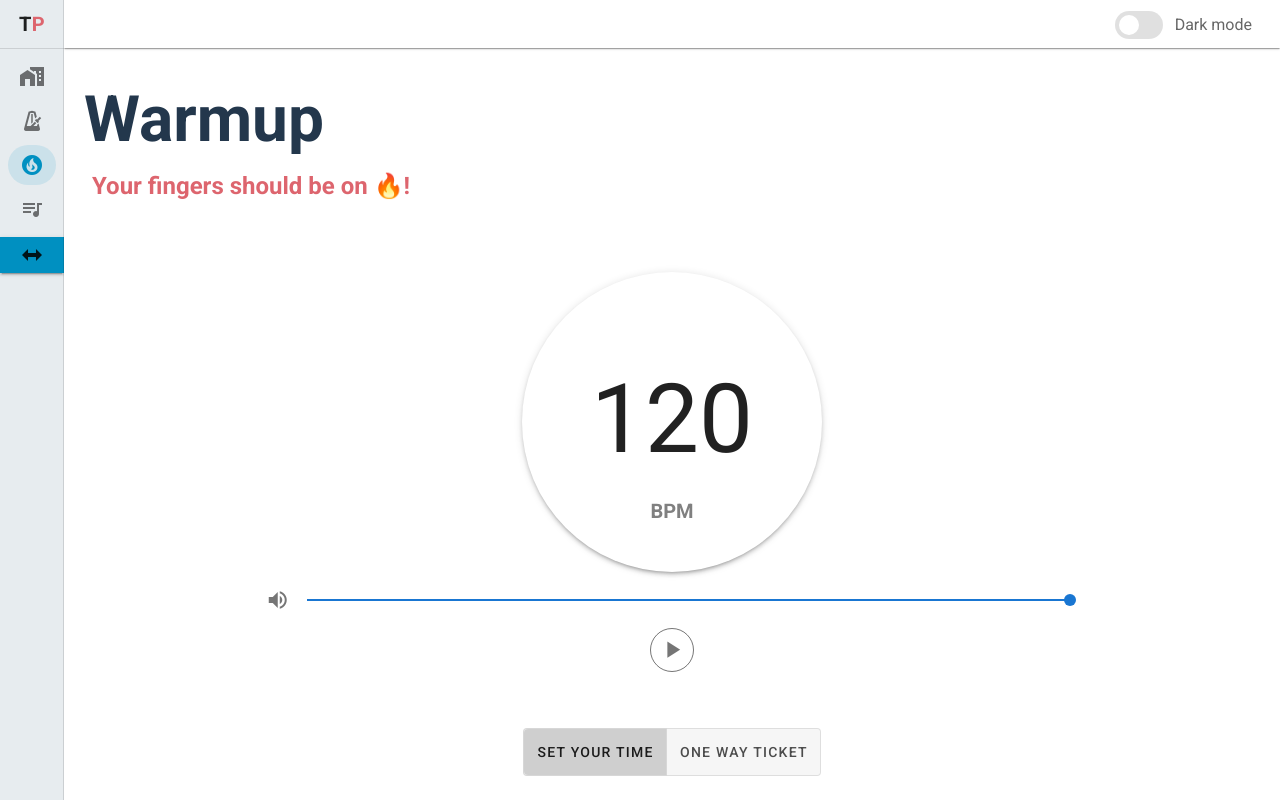
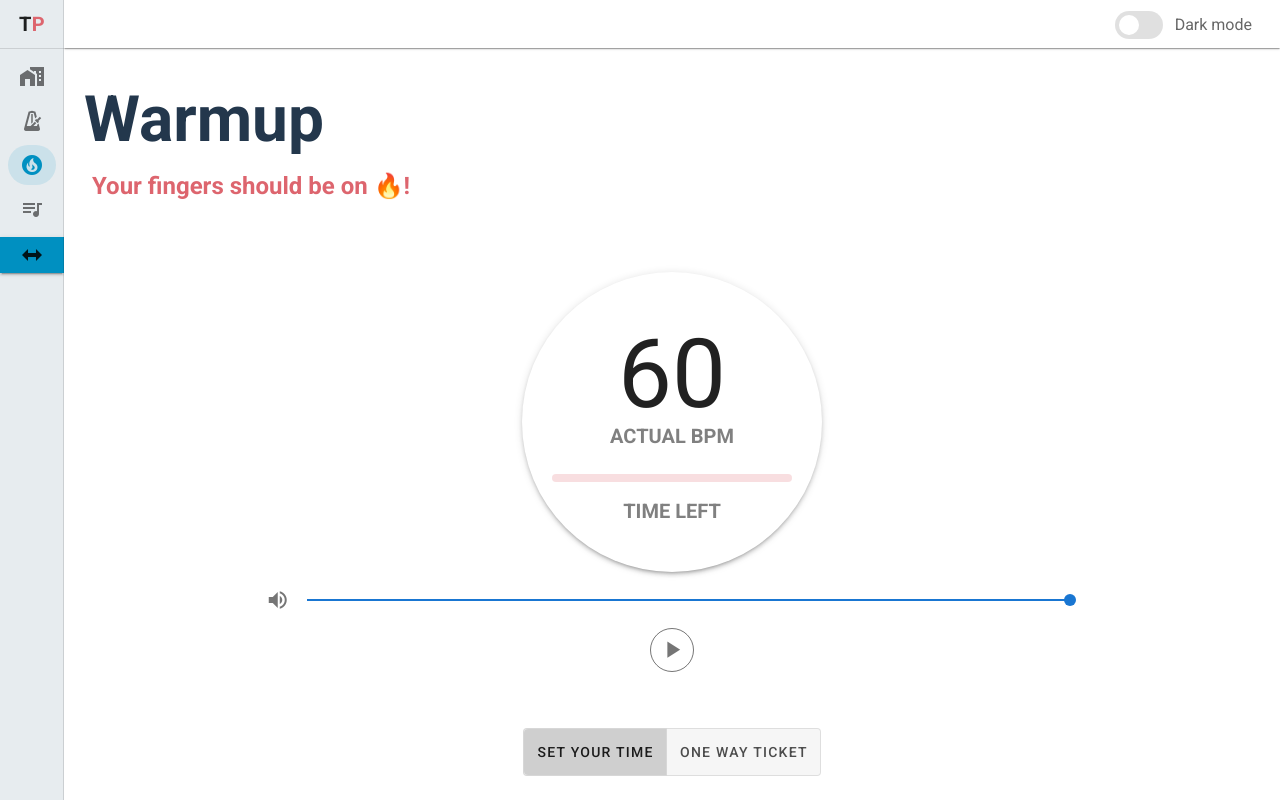
Before and after one commit to schier-jonasz/tappad, a Vue app in the folder tappad.web/: page /#/warmup in a window 1280 px wide. Shown: the top 802 px of the page. Built offline with nearby package versions, Linux system fonts and the light colour scheme.

Commit message:
warmup timer bar

```diff
--- /dev/null
+++ b/tappad.web/src/views/Warmup/constants.js
@@ -0,0 +1,4 @@
+export const SELECTED_OPTION = {
+    TIME: 'time',
+    INFINITY: 'infinity'
+};
--- a/tappad.web/src/views/Warmup/index.vue
+++ b/tappad.web/src/views/Warmup/index.vue
@@ -19,8 +19,22 @@
         <v-card
           elevation="3"
           class="beat rounded-circle">
-          <p class="beat__value">120</p>
-          <p class="beat__bpm">BPM</p>
+          <p class="beat__value">{{ rangeBpm[0] }}</p>
+          <p class="beat__bpm">actual bpm</p>
+          <div
+            class="beat__time-bar"
+            data-style="smooth"
+            >
+            <div
+              class="beat__time-bar--in"
+              v-if="isPlaying"
+              :style="{
+              animationDuration: animationDuration
+              }"
+              :key="animationTrigger">
+            </div>
+          </div>
+          <p class="beat__time">TIME LEFT</p>
         </v-card>
       </v-col>
       <!-- End Metronome circle -->
@@ -45,8 +59,7 @@
           large
           :color="colors.red"
           @click="playStopMetronome()">
-          <v-icon v-if="!isPlaying">mdi-play</v-icon>
-          <v-icon v-else>mdi-pause</v-icon>
+          <v-icon>{{ isPlaying ? 'mdi-pause' : 'mdi-play' }}</v-icon>
         </v-btn>
       </v-col>
       <!-- End start/stop button -->
@@ -126,7 +139,8 @@
                 small
                 :color="colors.blue"
                 style="color: white"
-                @click="warmupTime -= 5"
+                :disabled="warmupTime == 1 ? true : false"
+                @click="warmupTime--"
               >
                 <v-icon>
                   mdi-minus
@@ -144,7 +158,8 @@
                 small
                 :color="colors.blue"
                 style="color: white"
-                @click="warmupTime += 5"
+                :disabled="warmupTime == 120 ? true : false"
+                @click="warmupTime++"
               >
                 <v-icon>
                   mdi-plus
@@ -164,6 +179,7 @@
                 small
                 :color="colors.blue"
                 style="color: white"
+                :disabled="warmupStep == 1 ? true : false"
                 @click="warmupStep--"
               >
                 <v-icon>
@@ -182,6 +198,7 @@
                 small
                 :color="colors.blue"
                 style="color: white"
+                :disabled="warmupStep == 50 ? true : false"
                 @click="warmupStep++"
               >
                 <v-icon>
@@ -208,6 +225,7 @@
                 small
                 :color="colors.blue"
                 style="color: white"
+                :disabled="speedTime == 1 ? true : false"
                 @click="speedTime--"
               >
                 <v-icon>
@@ -246,6 +264,7 @@
                 small
                 :color="colors.blue"
                 style="color: white"
+                :disabled="bpmStep == 1 ? true : false"
                 @click="bpmStep--"
               >
                 <v-icon>
@@ -264,6 +283,7 @@
                 small
                 :color="colors.blue"
                 style="color: white"
+                :disabled="bpmStep == 599 ? true : false"
                 @click="bpmStep++"
               >
                 <v-icon>
@@ -283,6 +303,7 @@
 <script>
  import colors from '@/assets/styles/_colors.scss';
 import { sounds } from '@/assets/js/exportSounds';
+import { SELECTED_OPTION } from "./constants";
 import * as Tone from "tone";
 
 export default {
@@ -295,16 +316,21 @@ export default {
     maxBpm: 600,
     rangeBpm: [60, 120],
     satisfactionEmojis: ['👍', '😉','👌','😏','💪','👏','🤨','😶','😮','😲','😨','🤯','🔥'],
-    speedTime: 10,
+    speedTime: 2,
     bpmStep: 20,
-    warmupTime: 30,
+    warmupTime: 5,
     warmupStep: 5,
+    calculatedBpmStep: 0,
+    calculatedTimeStep: 0,
+    countStep: 0,
+    timeCheck: 0,
     sounds,
     tone: Tone,
     transport: Tone.Transport,
     regularTap: null,
     setPlayerVolume: 100,
     time: 0,
+    animationTrigger: false,
   }),
   components: {
   },
@@ -314,9 +340,7 @@ export default {
       this.isPlaying ? this.start() : this.stop();
     },
     start() {
-      this.transport.bpm.value = 100;
-
-      console.log(this.transport.bpm);
+      this.transport.bpm.value = this.rangeBpm[0];
 
       this.createAudioPlayers(this.sounds[5].path);
       this.toneLoop = this.createToneLoop();
@@ -337,34 +361,66 @@ export default {
     },
     createToneLoop() {
       // this.regularTap = new Tone.Player(this.sounds[5].path).toDestination();
-
-      const loop = new Tone.Loop((time) => {
-          this.regularTap.start(time);
-          console.log(time);
-          this.time = time;
-      });
-      return loop;
+      this.calculateBpmStep();
+      this.calculateTimeStep();
+      this.timeCheck = this.calculatedTimeStep;
+      if (this.selectedOption === SELECTED_OPTION.TIME) {
+        return new Tone.Loop((time) => {
+        if (time > this.timeCheck) {
+          this.countStep += 1;
+          this.timeCheck += this.calculatedTimeStep;
+          if (this.countStep < this.warmupStep) {
+            this.$set(this.rangeBpm, 0, this.rangeBpm[0] += this.calculatedBpmStep);
+            this.startTimer();
+          } else {
+            this.stop();
+            this.countStep = 0;
+          }
+        }
+        this.regularTap.start(time);
+        });
+      } else {
+        this.calculatedTimeStep = this.speedTimeToSeconds();
+        this.timeCheck = this.calculatedTimeStep;
+        return new Tone.Loop((time) => {
+        if (time > this.timeCheck && (this.rangeBpm[0] + this.bpmStep) <= this.rangeBpm[1]) {
+          this.timeCheck += this.calculatedTimeStep;
+          this.$set(this.rangeBpm, 0, this.rangeBpm[0] += this.bpmStep);
+          this.startTimer();
+        }
+        this.regularTap.start(time);
+        });
+      }
     },
     createAudioPlayers(regularTapPath) {
       this.regularTap = new Tone.Player(regularTapPath).toDestination();
       this.regularTap.volume.input.value = this.setPlayerVolume / 100;
     },
+    calculateBpmStep() {
+      this.calculatedBpmStep = Math.round((this.rangeBpm[1] - this.rangeBpm[0]) / this.warmupStep);
+    },
+    calculateTimeStep() {
+      this.calculatedTimeStep = Math.round((this.warmupTime * 60) / this.warmupStep);
+    },
+    speedTimeToSeconds() {
+      return this.speedTime * 60;
+    },
+    startTimer() {
+      this.animationTrigger = !this.animationTrigger;
+    }
   },
   watch: {
-    setBpm(bpm) {
-      this.transport.bpm.value = bpm;
+    rangeBpm(bpm) {
+      this.transport.bpm.value = bpm[0];
     },
     setPlayerVolume(volume) {
       this.regularTap.volume.input.value = volume / 100;
-      this.accent.volume.input.value = volume / 100;
     },
-    propertyComputed() {
-      if (this.time > 5) {
-        console.log('dziala xddddd');
-      }
-    }
   },
   computed: {
+    animationDuration () {
+      return `${this.calculatedTimeStep}s`
+    }
   },
 };
 </script>
@@ -393,7 +449,7 @@ export default {
     &__value {
       font-size: 6em;
       position: absolute;
-      top: 25%;
+      top: 10%;
       left: 50%;
       transform: translate(-50%, 0);
     }
@@ -402,13 +458,55 @@ export default {
       position: absolute;
       left: 50%;
       transform: translate(-50%, 0);
-      bottom: 10%;
+      bottom: 35%;
       text-transform: uppercase;
       font-size: 1.25em;
       font-weight: bold;
       color: grey;
     }
+
+    &__time-bar {
+      position: absolute;
+      left: 50%;
+      transform: translate(-50%, 0);
+      padding: 4px;
+      border-radius: 16px;
+      bottom: 30%;
+      width: 80%;
+      background-color: #dd656e36;
+
+      &--in {
+        height: 10px;
+        background-color: $red;
+        border-radius: 16px;
+        animation-name: decreaseBarTimer;
+        animation-direction: linear forwards;
+        transform-origin: left center;
+      }
+    }
+
+    /* &__time-bar[data-style="smooth"] div {
+      animation-name: decreaseBarTimer;
+      animation-direction: linear forwards;
+    } */
+
+    &__time {
+      text-transform: uppercase;
+      font-size: 1.25em;
+      font-weight: bold;
+      color: grey;
+      position: absolute;
+      left: 50%;
+      transform: translate(-50%, 0);
+      bottom: 10%;
+    }
   }
+
+  @keyframes decreaseBarTimer {
+  to {
+    transform: scaleX(0);
+  }
+}
 
   .volume-slider {
     width: 70%;
```
